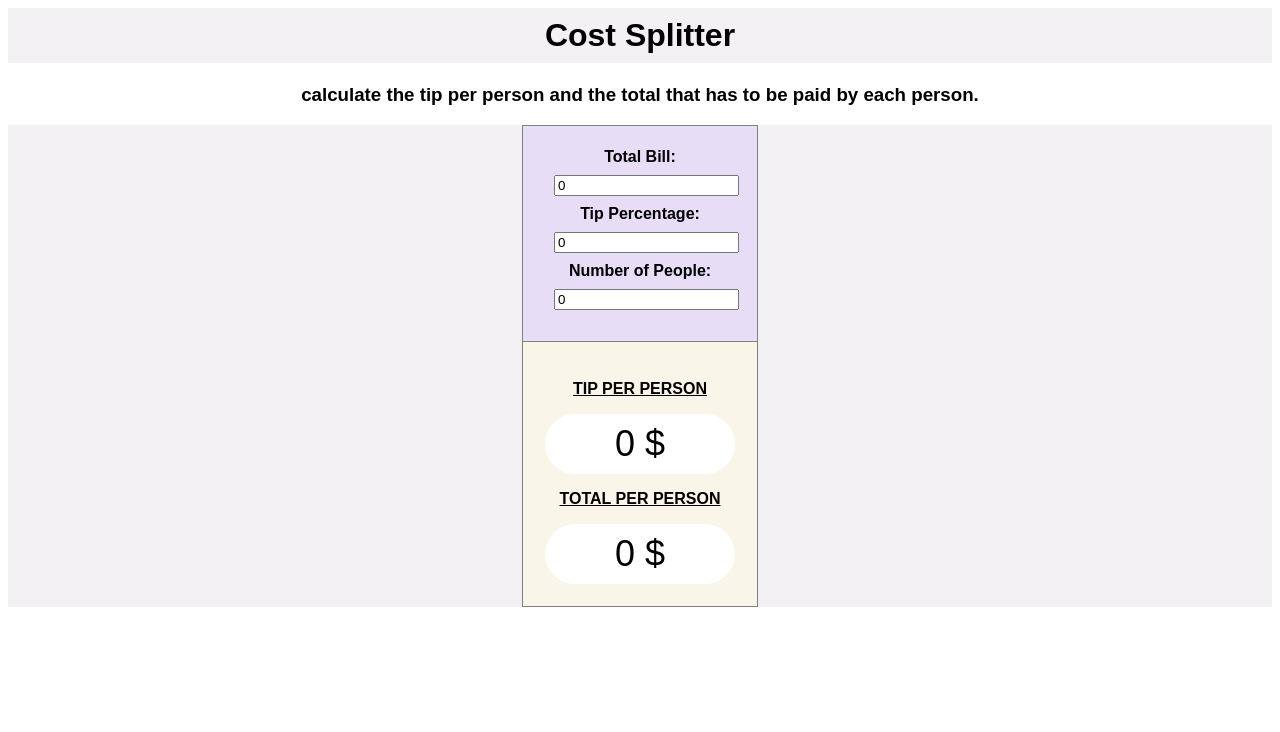
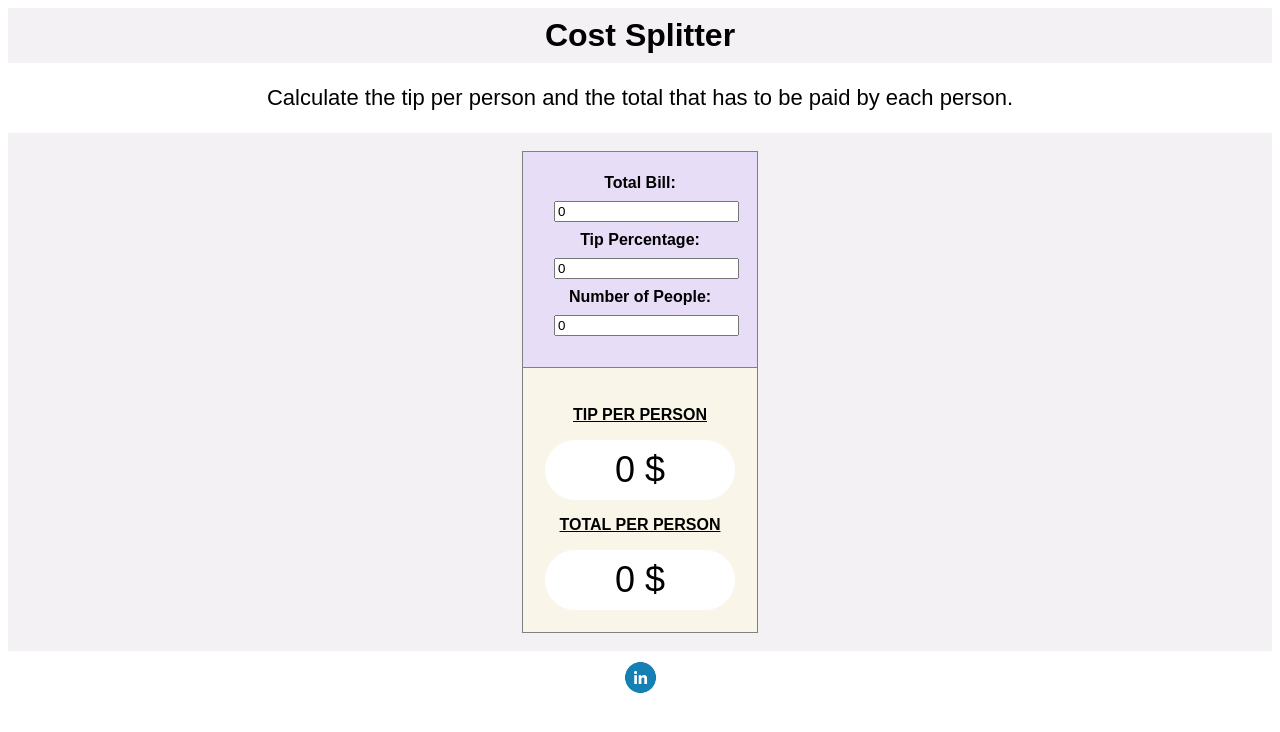
Before and after one commit to adrioro/Cost-Splitter, a plain HTML site: page index.html in a window 1280 px wide. Drawn offline with nearby package versions, Linux system fonts and the light colour scheme.

Commit message:
Commit 9 Social media icon.

```diff
--- a/index.html
+++ b/index.html
@@ -12,7 +12,8 @@
 
    <body>
       <h1>Cost Splitter</h1>
-      <h3>calculate the tip per person and the total that has to be paid by each person.</h3>
+      <p class="subtitle">Calculate the tip per person and the total that has to be paid
+         by each person.</p>
 
       <div class="containerBox">
 
@@ -45,9 +46,8 @@
 
          </div>
 
-
-
       </div>
+      <img class="myImage" src="images.css/linkedin.png" alt="Linkedin Icon">
       <script src="//code.jquery.com/jquery.min.js"></script>
       <script src="index.js "></script>
    </body>
--- a/style.css
+++ b/style.css
@@ -6,7 +6,15 @@ input{
   margin: 9px;
   width: auto;
 }
-
+.subtitle, .myName{
+  font-size: 22px;
+  text-decoration: none;
+  font-weight: normal;
+  text-align: center;
+}
+.myName{
+  font-size: 9px;
+}
 .inputs, .results{
   width: 190px;
   margin: auto;
@@ -30,9 +38,8 @@ input{
   text-align: center;
   background-color: rgb(244, 241, 245);
   width:auto;
-  margin: 0px;
   height: auto;
-
+  padding: 18px;
 }
 .tipBox, .totalBox{
   text-transform: uppercase;
@@ -58,3 +65,10 @@ h1{
   padding: 9px;
   margin-top: 0px;
 }
+.myImage{
+  width: 35px;
+  display: block;
+  margin-left: auto;
+  margin-right: auto;
+  margin-top: 9px;
+}
```
Also changed, not shown: images.css/linkedin.png (added).
